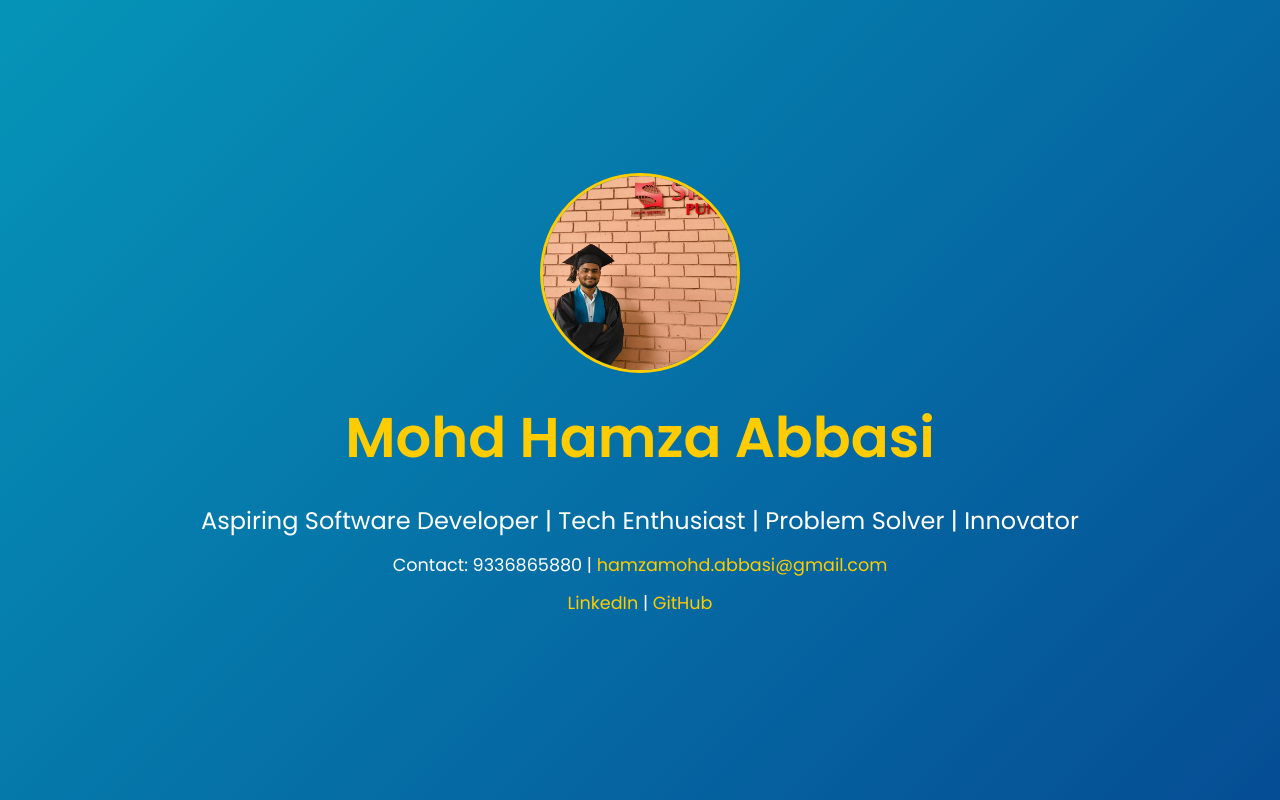
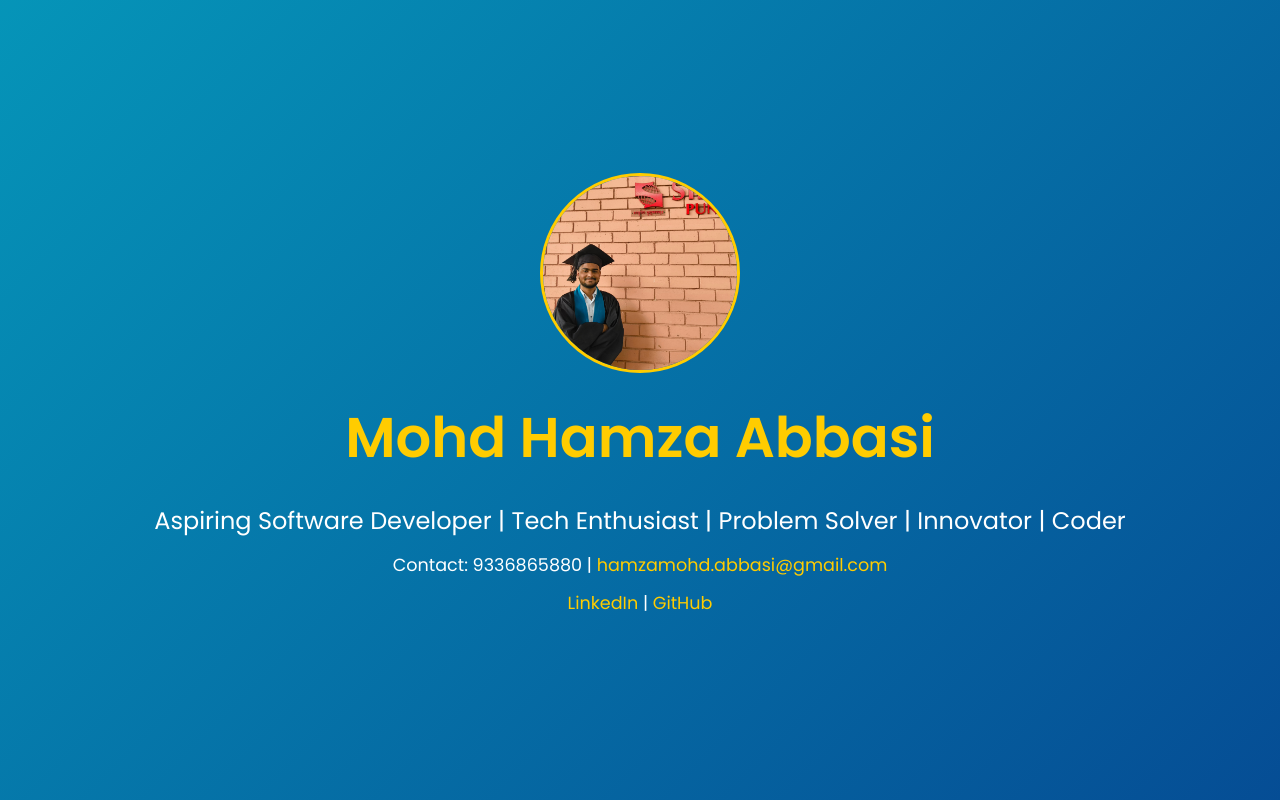
Before and after one commit to mohdhamzaabbasi/Mine, a plain HTML site: page public/index.html in a window 1280 px wide. Shown: the top 800 px of the page. Drawn offline with Linux system fonts and the light colour scheme.

Commit message:
Update index.html

```diff
--- a/public/index.html
+++ b/public/index.html
@@ -15,7 +15,7 @@
                 <img src="Img.jpg" alt="Mohd Hamza Abbasi" />
             </div>
             <h1>Mohd Hamza Abbasi</h1>
-            <p class="intro-text">Aspiring Software Developer | Tech Enthusiast | Problem Solver | Innovator </p>
+            <p class="intro-text">Aspiring Software Developer | Tech Enthusiast | Problem Solver | Innovator | Coder </p>
             <div class="contact-info">
                 <p>Contact: 9336865880 | <a href="mailto:hamzamohd.abbasi@gmail.com">hamzamohd.abbasi@gmail.com</a></p>
                 <p><a href="https://www.linkedin.com/in/mohdhamzaabbasi/">LinkedIn</a> | <a href="https://github.com/mohdhamzaabbasi">GitHub</a></p>
```
